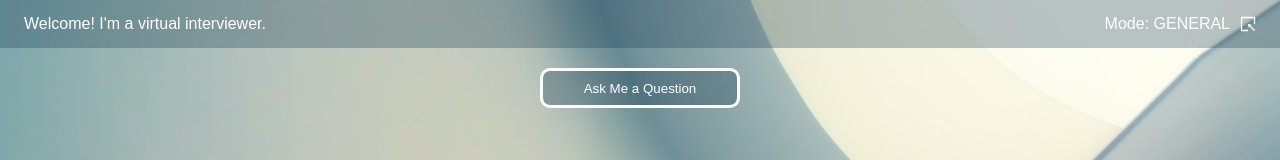
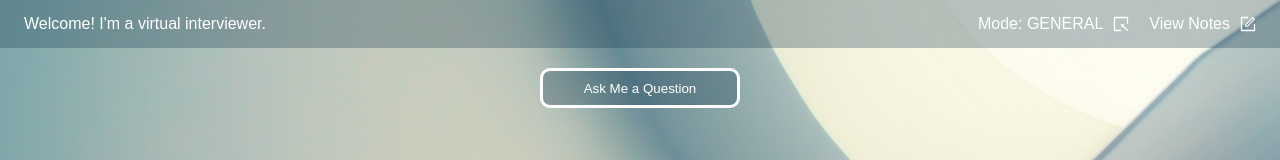
Before and after one commit to michmitz/interview-prep, a Next.js app: page / in a window 1280 px wide. Shown: the top 160 px of the page. Built offline with nearby package versions, Linux system fonts and the light colour scheme.

Commit message:
Add notes page navigation to header

```diff
--- a/components/header/Header.tsx
+++ b/components/header/Header.tsx
@@ -1,8 +1,9 @@
 import { appStrings } from "@/constants/appStrings";
 import React from "react";
 import styles from "./HeaderStyles.module.css";
-import { SelectOutlined } from "@ant-design/icons";
+import { FormOutlined, SelectOutlined } from "@ant-design/icons";
 import { InterviewMode } from "@/pages";
+import { useRouter } from "next/router";
 
 export interface HeaderProps {
   readonly mode: InterviewMode;
@@ -12,13 +13,33 @@ export interface HeaderProps {
 const { header } = appStrings;
 
 export const Header: React.FC<HeaderProps> = ({ mode, onModeClick }) => {
+  const router = useRouter();
+
+  const handleNotesClick = () => {
+    router.push("/notes");
+  };
+
   return (
     <div className={styles.container}>
       <p>{header}</p>
-      <span className={styles.modeLabelContainer} onClick={() => onModeClick(mode)}>
-        <p className={styles.modeLabel}>Mode: {mode.toUpperCase()}</p>
-        <SelectOutlined className={styles.modeIcon} />
+
+      <div className={styles.labelContainer}>
+      <span
+        className={styles.labelContainer}
+        onClick={() => onModeClick(mode)}
+      >
+        <p className={styles.label}>Mode: {mode.toUpperCase()}</p>
+        <SelectOutlined />
       </span>
+
+      <span
+        className={styles.labelContainer}
+        onClick={() => handleNotesClick()}
+      >
+        <p className={styles.notesLabel}>View Notes</p>
+        <FormOutlined />
+      </span>
+      </div>
     </div>
   );
 };
--- a/components/header/HeaderStyles.module.css
+++ b/components/header/HeaderStyles.module.css
@@ -17,13 +17,18 @@
   font-weight: 500;
 } */
 
-.modeLabelContainer {
+.labelContainer {
   display: flex;
   flex-direction: row;
   justify-content: center;
   cursor: pointer;
 }
 
-.modeLabel {
+.label {
   margin-right: 10px;
 }
+
+.notesLabel {
+  margin-left: 20px;
+  margin-right: 10px;
+}
```
